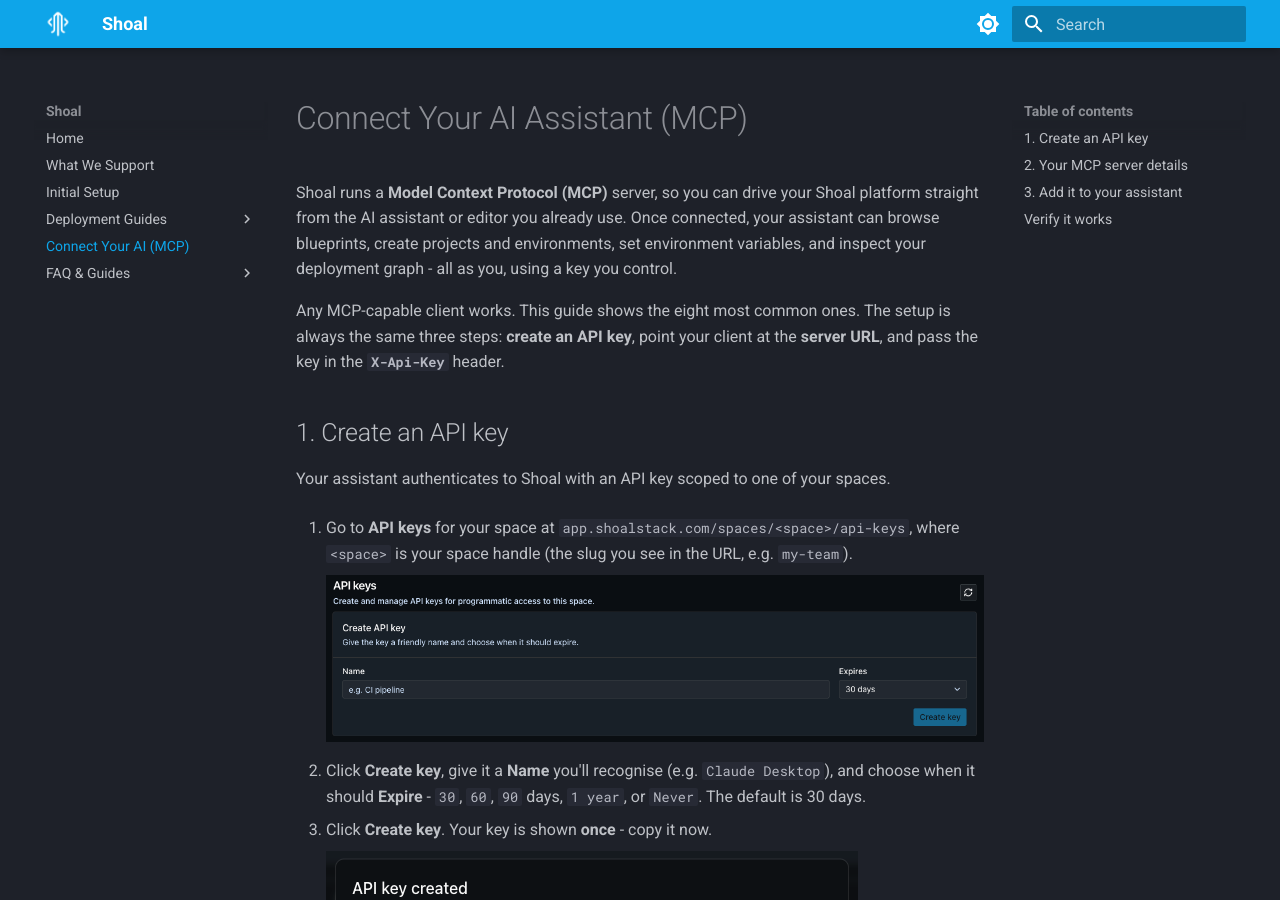
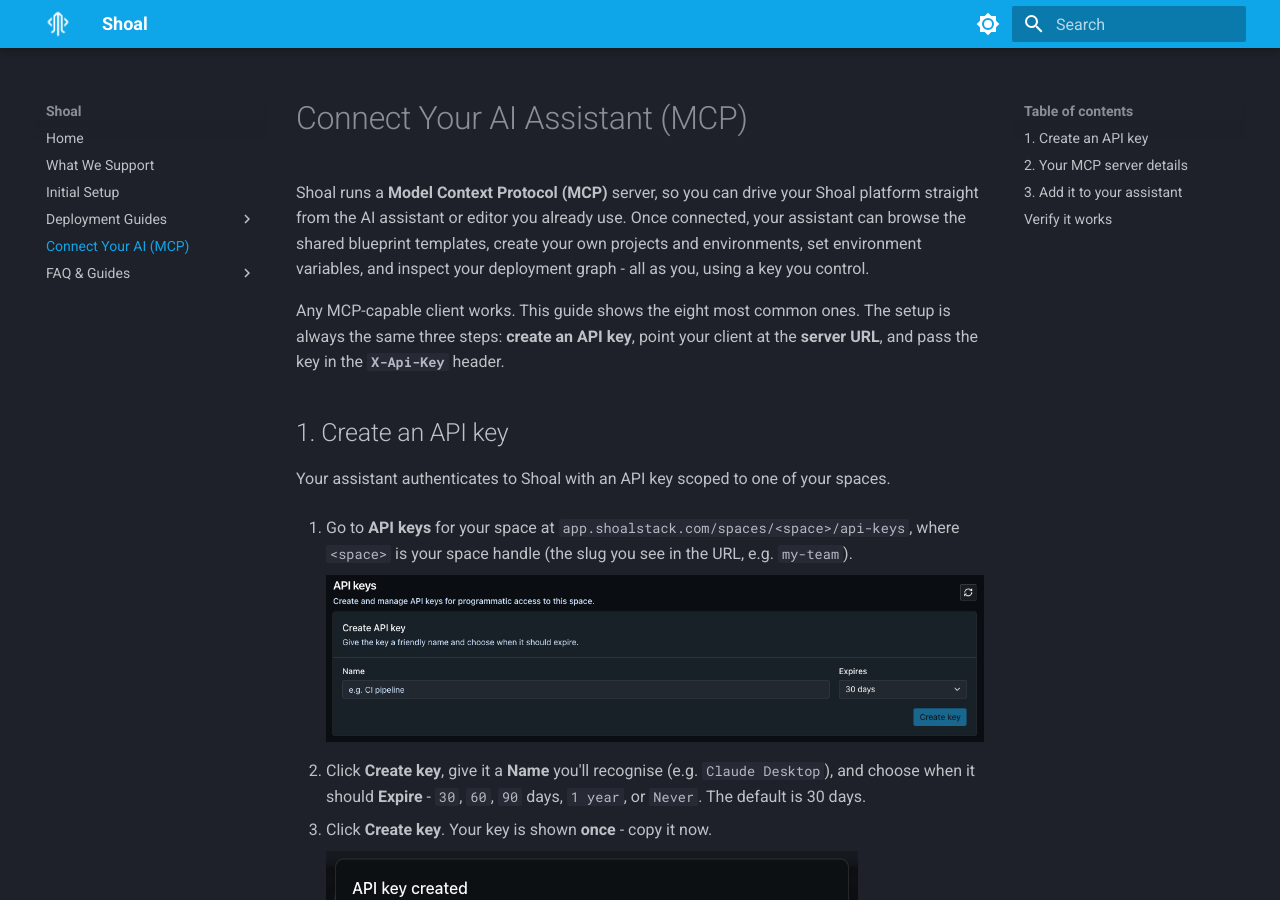
Before and after one commit to shoal-platform/docs.shoal-platform.github.io, an MkDocs documentation site: the page built from docs/mcpservers.md, in a window 1280 px wide and 900 px high. Built offline with MkDocs 1.6.1 and Material for MkDocs 9.7.7, drawn with Linux system fonts in a browser that asks for light colours; some of the changed text lies outside the part shown.

Commit message:
added MCP page updated example

```diff
--- a/docs/mcpservers.md
+++ b/docs/mcpservers.md
@@ -1,6 +1,6 @@
 # Connect Your AI Assistant (MCP)
 
-Shoal runs a **Model Context Protocol (MCP)** server, so you can drive your Shoal platform straight from the AI assistant or editor you already use. Once connected, your assistant can browse blueprints, create projects and environments, set environment variables, and inspect your deployment graph - all as you, using a key you control.
+Shoal runs a **Model Context Protocol (MCP)** server, so you can drive your Shoal platform straight from the AI assistant or editor you already use. Once connected, your assistant can browse the shared blueprint templates, create your own projects and environments, set environment variables, and inspect your deployment graph - all as you, using a key you control.
 
 Any MCP-capable client works. This guide shows the eight most common ones. The setup is always the same three steps: **create an API key**, point your client at the **server URL**, and pass the key in the **`X-Api-Key`** header.
 
@@ -168,7 +168,7 @@ Pick your client. In every snippet, replace `YOUR_API_KEY` with the key you crea
 
 ## Verify it works
 
-Ask your assistant to **list your Shoal blueprints**. Behind the scenes that calls the read-only `list_blueprints` tool - if you get a list back, you're connected and ready to go. From there you can ask it to create a project, add an environment, set variables, and more.
+Ask your assistant to **list the available Shoal blueprints** - the shared, reusable templates on the platform. Behind the scenes that calls the read-only `list_blueprints` tool - if you get a list back, you're connected and ready to go. From there you can ask it to **create a project** of your own, add an environment, set variables, and more.
 
 !!! tip "Not connecting?"
     - Check the key hasn't been revoked or expired under **Space → API keys**.
```
